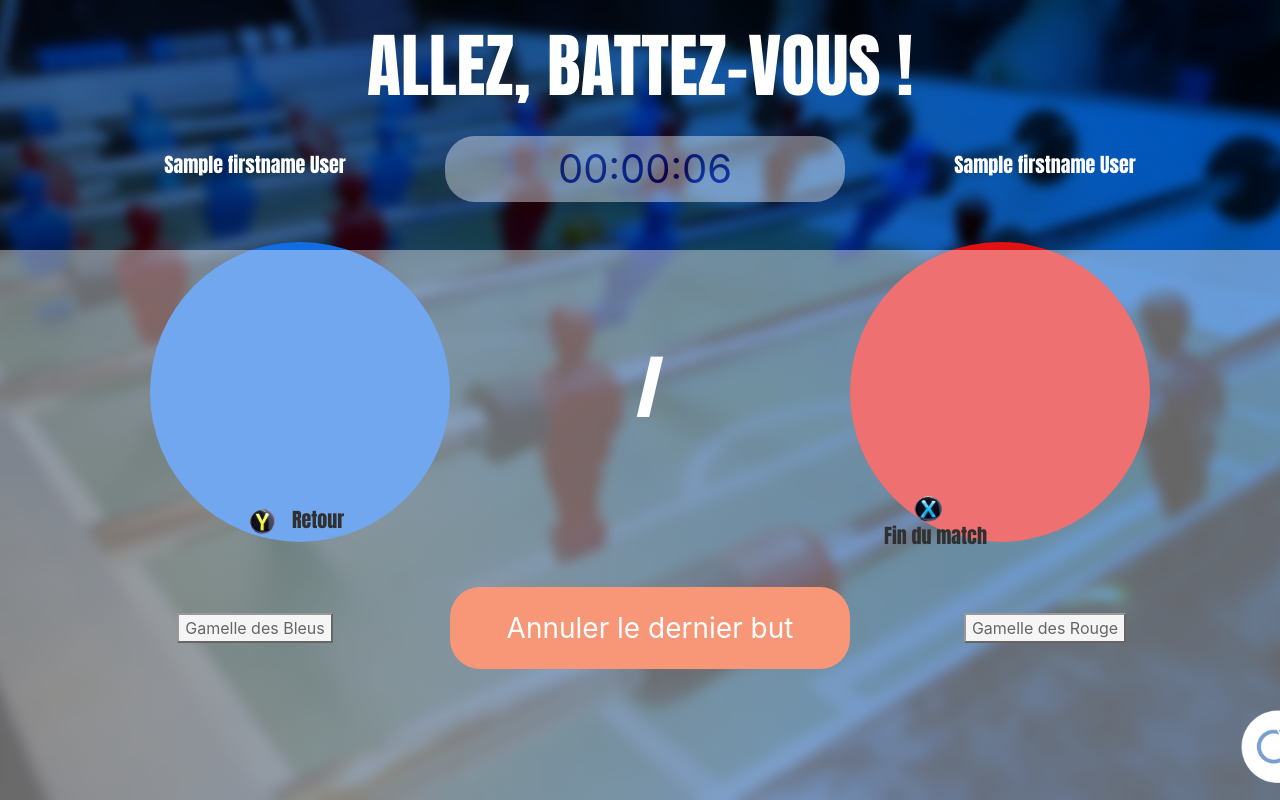
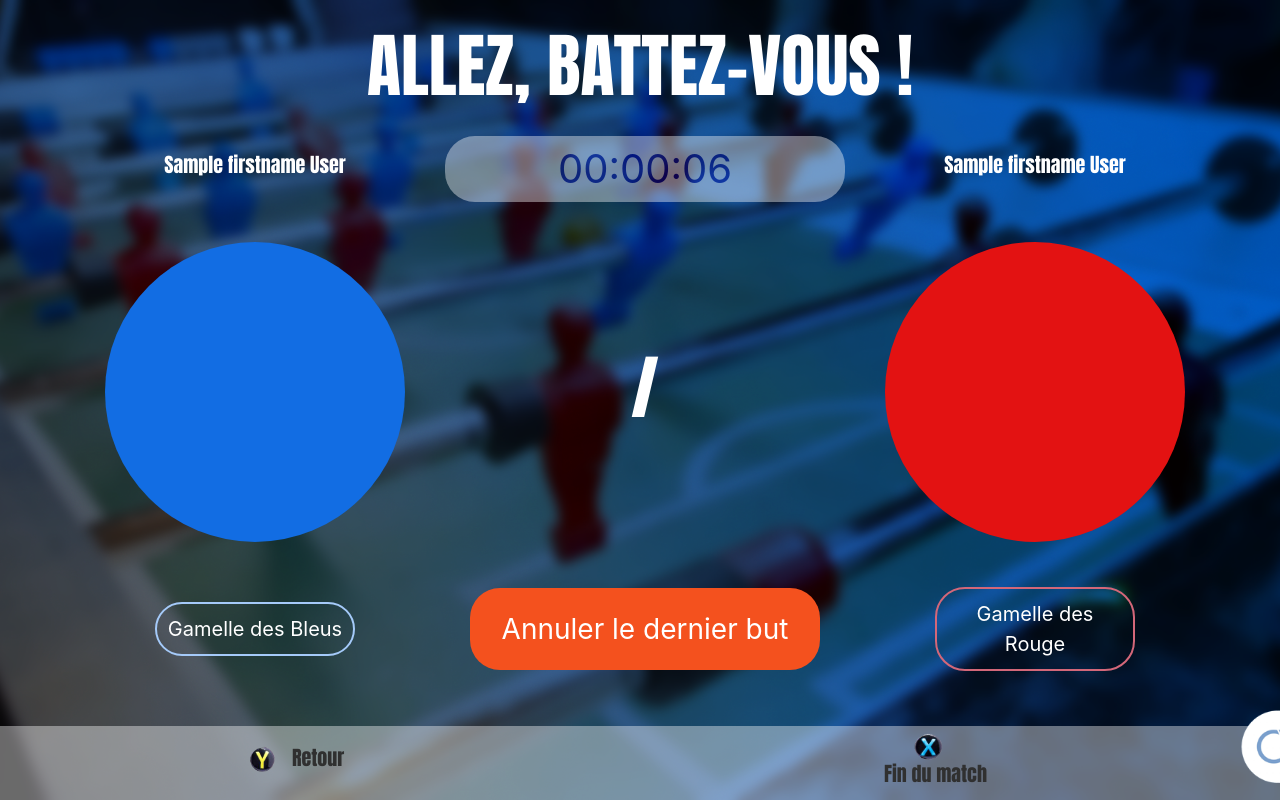
Before and after one commit to atournillon/BabyFootConnecte, a Flask app: template app/templates/livematch.html in a window 1280 px wide. Run offline with Flask 2, Linux system fonts and the light colour scheme; the template is opened without the code that fills it: most values are stand-ins (such as "Sample title", 1, 10 or a date in 2020); parts of the project's set-up code (start-up, migrations or seed data) failed here and were passed over; some libraries are stand-ins or nearby versions.

Commit message:
Modifications basiques

```diff
--- a/app/static/css/styles.css
+++ b/app/static/css/styles.css
@@ -14,7 +14,6 @@ body {
 
 .container{
 	width:90%;
-	max-height:50%;
 	margin:auto;
 }
 
@@ -35,7 +34,7 @@ body {
   width:300px;
   height:300px;
   border:none;
-  margin-left:15%
+  margin-left:0%
 }
 
 #red_circle{
@@ -45,7 +44,7 @@ body {
   width:300px;
   height:300px;
   border:none;
-  margin-right:15%
+  margin-right:0%
 }
 
 
@@ -76,11 +75,12 @@ body {
 #table_container {
  width:auto;
  margin-top:5%;
+
 }
 
 #table_container_player {
- width:auto;
- height:100%;
+ width:110%;
+ margin-left:-5%;
  margin-top:5%;
  padding:50px 10px 50px 10px;
  border-radius: 30px;
@@ -113,6 +113,8 @@ body {
  background-color:#E31212;
 }
 
+
+
 tr {
  border:none;
  text-align:center;
@@ -125,7 +127,7 @@ tr {
 
  #tr_name {
  border:none;
- text-align:left;
+ text-align:center;
  padding:100px;
  }
 
@@ -240,7 +242,7 @@ a:hover {
   text-align: center;
   font-size: 28px;
   padding: 20px;
-  width: 400px;
+  width: 350px;
   transition: all 0.5s;
   cursor: pointer;
   margin: 5px;
@@ -355,33 +357,49 @@ input[type=button]:hover, input[type=submit]:hover, input[type=reset]:hover {
     font-family: "Trebuchet MS", Arial, Helvetica, sans-serif;
     border-collapse: collapse;
     width: 100%;
+    overflow:auto;
+    margin-top:30px;
+
 
 }
 
+/*
 #customers td, #customers th {
     border: 1px solid #ddd;
     padding: 8px;
+    width:50px;
 }
-
-tbody {
-   height: 550px;     /* Hauteur du reste des données */
-   overflow:scroll;
-}
+*/
 
 #customers tr:nth-child(even){background-color: #f2f2f2;}
 
+/*
 #customers tr:hover {
 	background-color: #ddd;
 }
+*/
 
 #customers th {
-    padding-top: 12px;
+    padding-top: 120px;
     padding-bottom: 12px;
     text-align: center;
     text-transform:uppercase;
-    background-color: #4CAF50;
+    background-color: #303030;
     color: white;
+    height:60px;
 }
+
+#customers th div {
+    position: absolute; margin-top: -30px;
+}
+
+
+#scrolltable { margin-top: 50px; height: 450px; overflow: auto; width:100%;}
+#scrolltable table { border-collapse: collapse; width:100%; }
+#scrolltable tr:nth-child(even) { background: #EEE; }
+#scrolltable th {background-color: #303030; color: white;}
+#scrolltable th div {position: absolute; margin-top: -50px; text-transform:uppercase;}
+#scrolltable td {width:130px; padding:15px; text-align: center;}
 
 /*Page Player*/
 
@@ -430,3 +448,59 @@ tr_vide {
  	text-align:center;
 
  }
+
+
+
+ /* Gamelle des Bleus*/
+.button_gamelle_b {
+  display: inline-block;
+  border-radius: 30px;
+  background-color: transparent;
+  border: 2px #a5caf9 solid ;
+  color: #FFFFFF;
+  text-align: center;
+  font-size: 20px;
+  padding: 10px;
+  width: 200px;
+  transition: all 0.5s;
+  cursor: pointer;
+  margin: 5px;
+}
+
+.button_gamelle_b:hover {
+  background-color: #a5caf9;
+  transition: all 0.5s;
+  width: 220px;
+}
+
+.button_gamelle_b:hover span {
+  color: #202020;
+  transition: all 0.5s;
+}
+
+ /* Gamelle des Rouge*/
+.button_gamelle_r {
+  display: inline-block;
+  border-radius: 30px;
+  background-color: transparent;
+  border: 2px #d36779 solid ;
+  color: #FFFFFF;
+  text-align: center;
+  font-size: 20px;
+  padding: 10px;
+  width: 200px;
+  transition: all 0.5s;
+  cursor: pointer;
+  margin: 5px;
+}
+
+.button_gamelle_r:hover {
+  background-color: #d36779;
+  transition: all 0.5s;
+  width: 220px;
+}
+
+.button_gamelle_r:hover span {
+  color: #202020;
+  transition: all 0.5s;
+}
```
